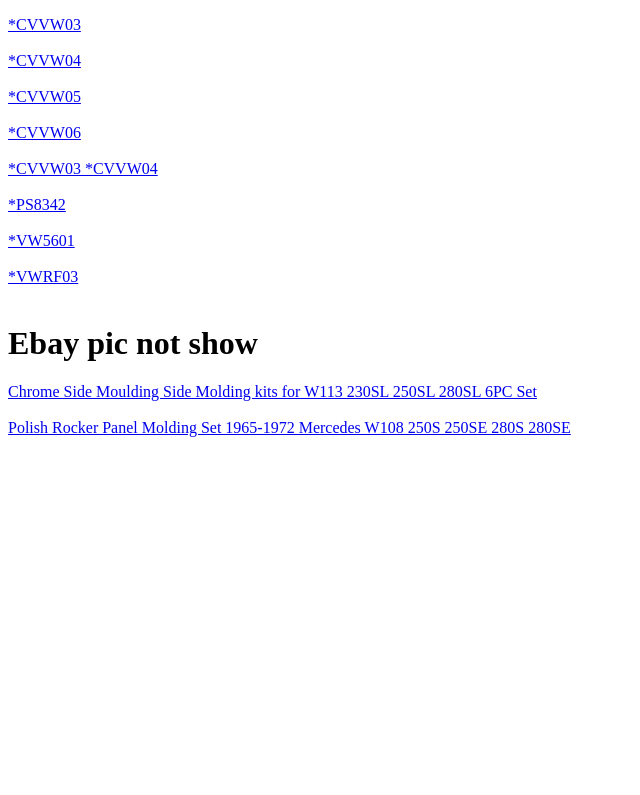
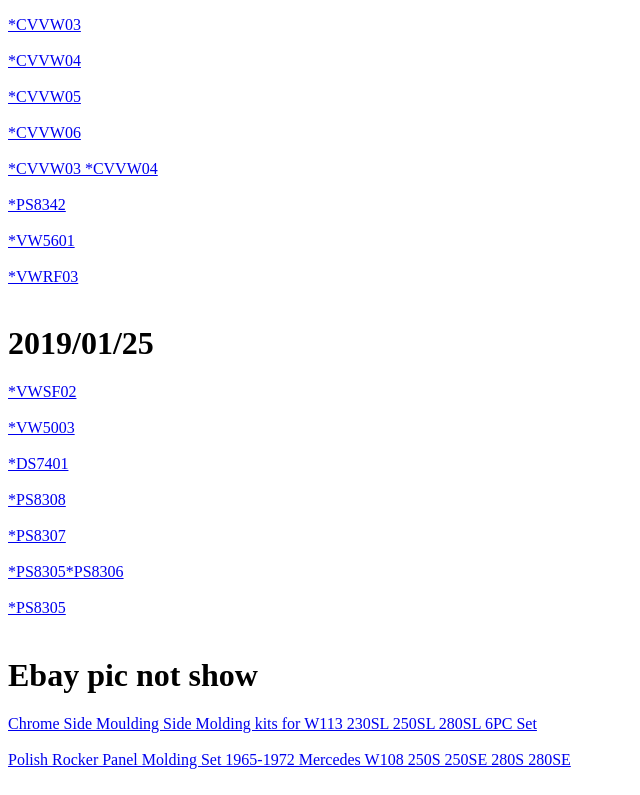
Before and after one commit to showmeclassicparts/showmeclassicparts.github.io, a plain HTML site: page index.html in a window 1280 px wide. Shown: the part 3948-4743 px from the top of the page, without its empty margins (0-640 px from the left). Before the commit the page ends 4411 px from the top, so only its background shows below. Drawn offline with Linux system fonts and the light colour scheme.

Commit message:
Add files via upload

```diff
--- a/index.html
+++ b/index.html
@@ -131,7 +131,14 @@
 <a href="https://www.amazon.com/dp/B07MTLBBR9">*PS8342</a><br><br>
 <a href="https://www.amazon.com/dp/B07MTQ3RF9">*VW5601</a><br><br>
 <a href="https://www.amazon.com/dp/B07MZ8G343">*VWRF03</a><br><br>
-
+<h1>2019/01/25</h1>
+<a href="https://www.amazon.com/dp/B07N2XZ9HT">*VWSF02</a><br><br>
+<a href="https://www.amazon.com/dp/B07N2YT9M5">*VW5003</a><br><br>
+<a href="https://www.amazon.com/dp/B07N2YMMMB">*DS7401</a><br><br>
+<a href="https://www.amazon.com/dp/B07N3173T9">*PS8308</a><br><br>
+<a href="https://www.amazon.com/dp/B07N2ZHBLV">*PS8307</a><br><br>
+<a href="https://www.amazon.com/dp/B07N2ZMQ7J">*PS8305*PS8306</a><br><br>
+<a href="https://www.amazon.com/dp/B07N2VGRP4">*PS8305</a><br><br>
 
 
 
```
